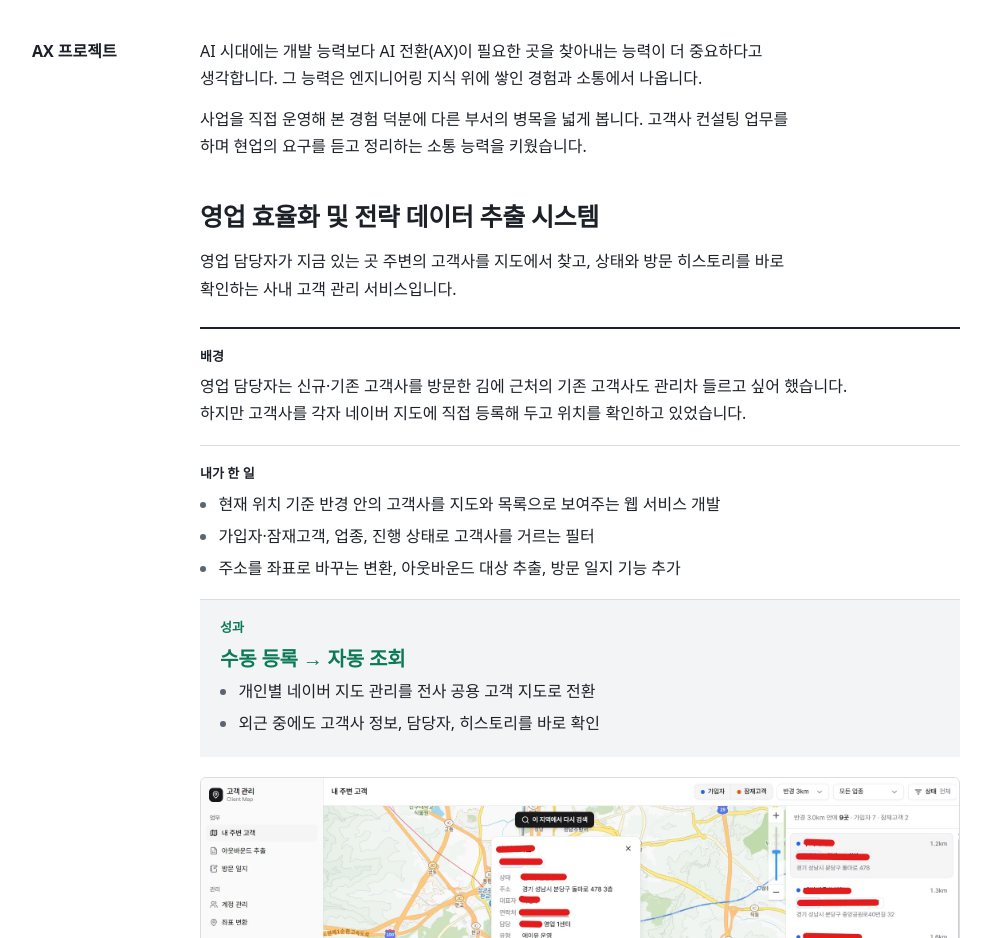
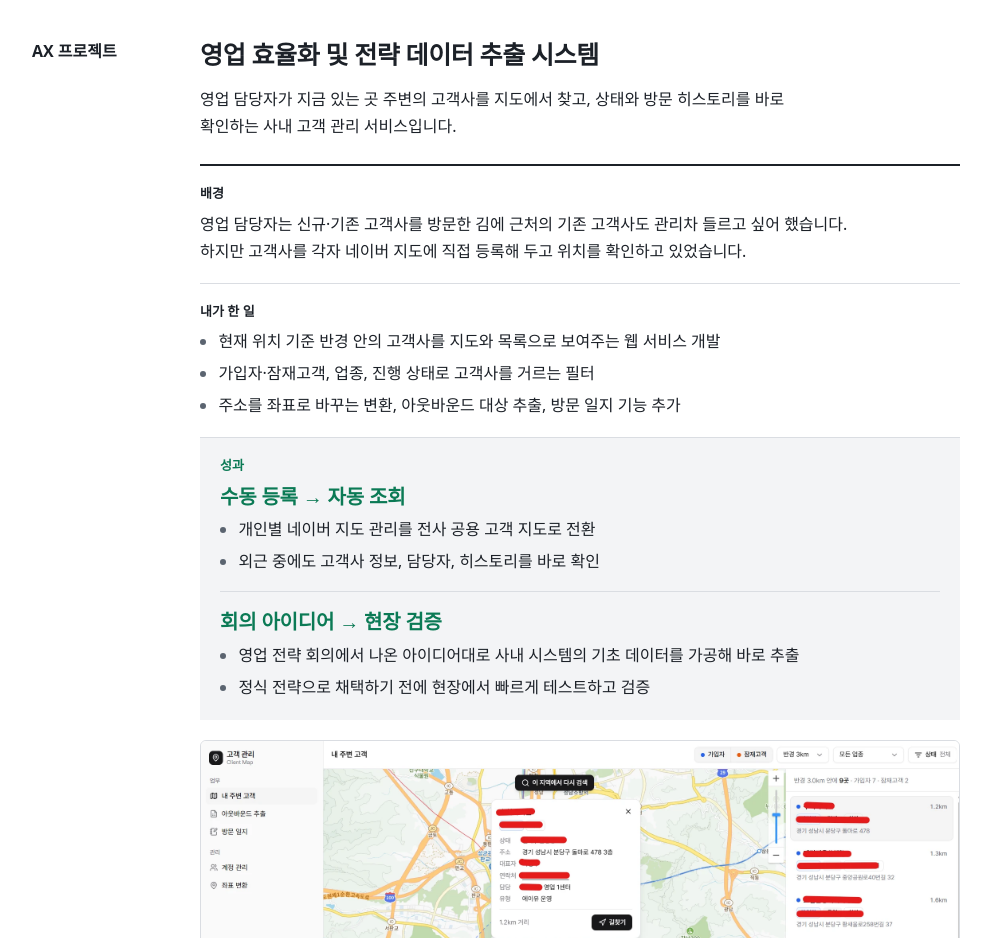
Before and after one commit to femental/femental.github.io, a website: page index.html in a window 1280 px wide. Shown: the part 474-1412 px from the top of the page, without its empty margins (144-1135 px from the left). Drawn offline with Linux system fonts and the light colour scheme; a web font is replaced by a local one.

Commit message:
Drop AX intro and add a second project result
- Remove the AX intro paragraphs so the project title comes first
- Add "회의 아이디어 → 현장 검증" as a second result: strategy-meeting ideas
  turned into data extracts for quick field tests before formal adoption
- Separate multiple results with a divider

Co-Authored-By: Claude Opus 5.5 <noreply@anthropic.com>

```diff
--- a/index.html
+++ b/index.html
@@ -46,11 +46,6 @@
       <h2 class="row__label">AX 프로젝트</h2>
       <div class="row__body">
 
-        <div class="projects__lead prose">
-          <p>AI 시대에는 개발 능력보다 AI 전환(AX)이 필요한 곳을 찾아내는 능력이 더 중요하다고 생각합니다. 그 능력은 엔지니어링 지식 위에 쌓인 경험과 소통에서 나옵니다.</p>
-          <p>사업을 직접 운영해 본 경험 덕분에 다른 부서의 병목을 넓게 봅니다. 고객사 컨설팅 업무를 하며 현업의 요구를 듣고 정리하는 소통 능력을 키웠습니다.</p>
-        </div>
-
         <article class="project">
           <header class="project__head">
             <h3 class="project__title">영업 효율화 및 전략 데이터 추출 시스템</h3>
@@ -71,11 +66,20 @@
             </section>
             <section class="story__block story__block--result">
               <h4 class="story__head">성과</h4>
-              <p class="metric">수동 등록 → 자동 조회</p>
-              <ul>
-                <li>개인별 네이버 지도 관리를 전사 공용 고객 지도로 전환</li>
-                <li>외근 중에도 고객사 정보, 담당자, 히스토리를 바로 확인</li>
-              </ul>
+              <div class="result">
+                <p class="metric">수동 등록 → 자동 조회</p>
+                <ul>
+                  <li>개인별 네이버 지도 관리를 전사 공용 고객 지도로 전환</li>
+                  <li>외근 중에도 고객사 정보, 담당자, 히스토리를 바로 확인</li>
+                </ul>
+              </div>
+              <div class="result">
+                <p class="metric">회의 아이디어 → 현장 검증</p>
+                <ul>
+                  <li>영업 전략 회의에서 나온 아이디어대로 사내 시스템의 기초 데이터를 가공해 바로 추출</li>
+                  <li>정식 전략으로 채택하기 전에 현장에서 빠르게 테스트하고 검증</li>
+                </ul>
+              </div>
             </section>
           </div>
           <figure class="shot">
--- a/print.css
+++ b/print.css
@@ -47,8 +47,6 @@ a { text-decoration: none; }
 
 .skills div { grid-template-columns: 12mm 1fr; gap: 3mm; }
 
-.projects__lead { margin-bottom: 7mm; }
-
 /* 프로젝트: 한 프로젝트가 페이지 중간에서 잘리지 않게 */
 .project { break-inside: avoid; page-break-inside: avoid; }
 /* 캡처가 있는 프로젝트는 길어서, 블록 단위로만 다음 페이지로 넘어갈 수 있게 */
@@ -71,6 +69,7 @@ a { text-decoration: none; }
 .story__head { font-size: 8pt; margin-bottom: 1mm; }
 .story li + li { margin-top: 0.8mm; }
 .metric { font-size: 12pt; margin-bottom: 1mm; }
+.result + .result { margin-top: 3mm; padding-top: 3mm; }
 .project__links { margin-top: 2.5mm; }
 
 .colophon { padding-top: 4mm; font-size: 7.5pt; }
--- a/style.css
+++ b/style.css
@@ -137,7 +137,6 @@ a:focus-visible { outline: 2px solid var(--outcome); outline-offset: 2px; border
 .skills dt { color: var(--graphite); }
 
 /* ---------- 프로젝트 ---------- */
-.projects__lead { margin-bottom: 2.5rem; }
 
 .project + .project {
   margin-top: 2.75rem;
@@ -218,6 +217,12 @@ a:focus-visible { outline: 2px solid var(--outcome); outline-offset: 2px; border
   line-height: 1.35;
 }
 
+.result + .result {
+  margin-top: 1rem;
+  padding-top: 1rem;
+  border-top: 1px solid var(--rule);
+}
+
 .project__links {
   margin-top: 0.85rem;
   display: flex;
```
